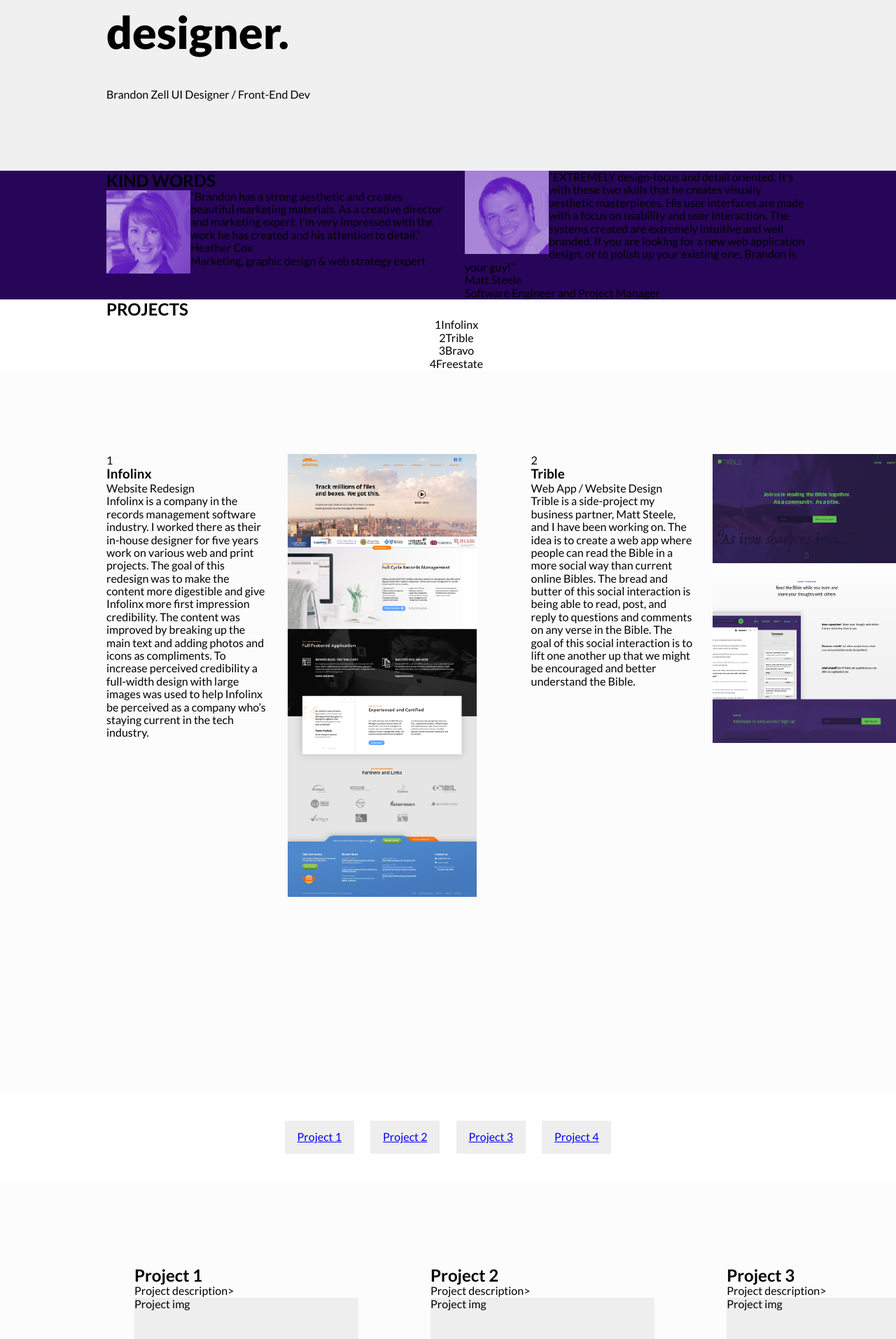
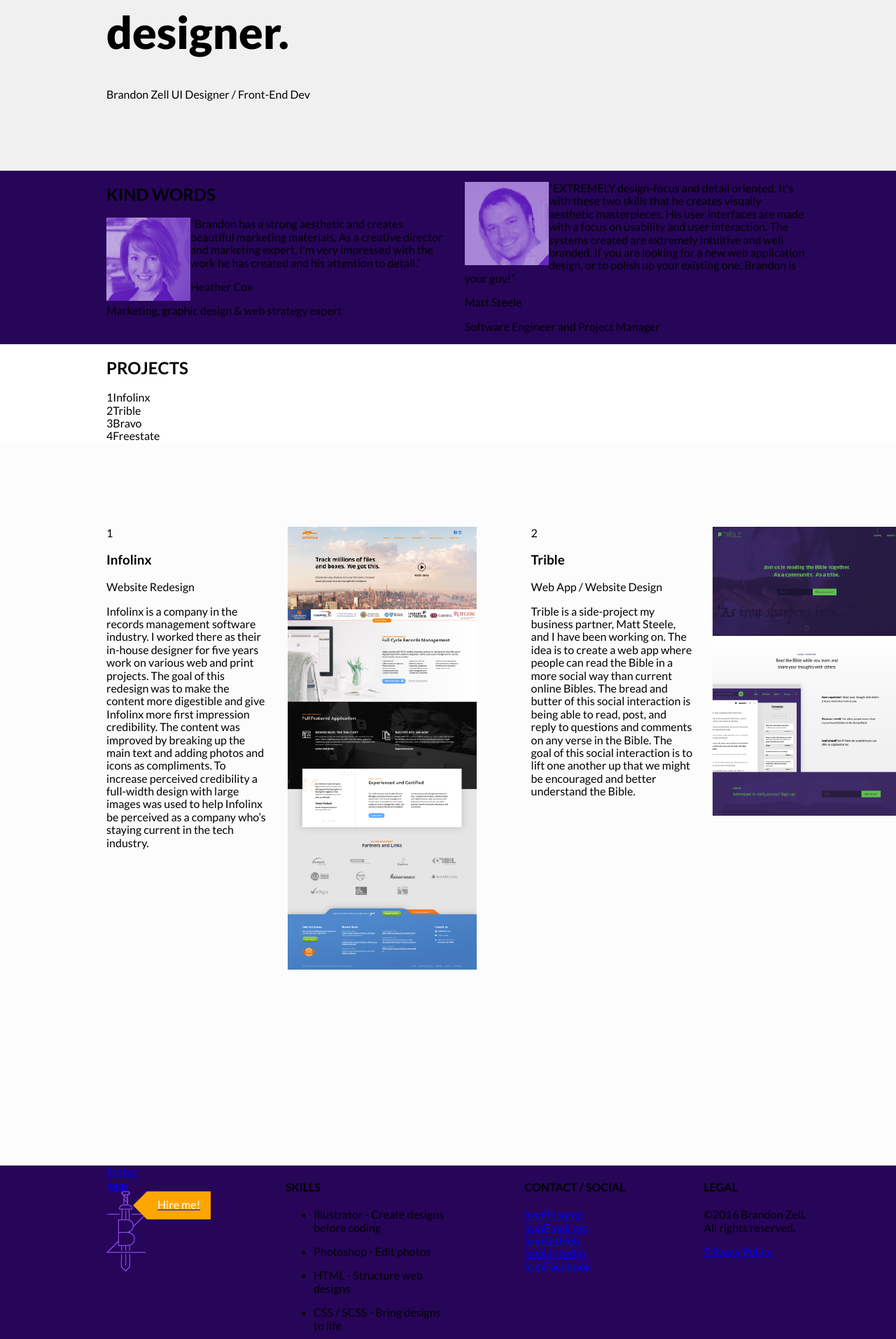
Before and after one commit to bzle/brandonz-me, a Jekyll site: the page built from index.html, in a window 1280 px wide. Shown: the part 471-2385 px from the top of the page at 70% size. Built offline with Jekyll 4.4.1, drawn with Linux system fonts in a browser that asks for light colours; nearby versions of some CDN libraries.

Commit message:
Updated '/index.html' via CloudCannon

```diff
--- a/index.html
+++ b/index.html
@@ -101,92 +101,6 @@
     </div>
 </section>
 
-
-
-
-
-
-<style>
-	* {
-		/*box-sizing: border-box;*/
-		margin: 0;
-		padding: 0;
-	}
-	nav {
-		text-align: center;
-	}
-	nav a {
-		background-color: #eee;
-		color: blue;
-		cursor: pointer;
-		display: inline-block;
-		margin: 40px 10px;
-		padding: 14px 18px;
-		text-decoration: underline;
-	}
-	.demo-section {
-		background-color: #fcfcfc;
-		overflow-x: scroll;
-		padding: 120px 0;
-		white-space: nowrap;
-	}
-	.demo-section > div {
-		float: left;
-		padding: 0 15vw;
-	}
-	.demo-project {
-		margin-right: 100px;
-		display: inline-block;
-		max-width: 70vw;
-	}
-	.demo-project:last-child {
-		margin-right: 0;
-	}
-	.project__heading {
-
-	}
-	.project__description {
-
-	}
-	.demo-project__img {
-		background-color: #eee;
-		width: 320px;
-		max-width: 100%;
-		height: 800px;
-	}
-</style>
-
-<nav>
-	<a class="project__link project-1__link" for="1">Project 1</a>
-	<a class="project__link project-2__link" for="2">Project 2</a>
-	<a class="project__link project-3__link" for="3">Project 3</a>
-	<a class="project__link project-4__link" for="4">Project 4</a>
-</nav>
-<section class="demo-section">
-	<div>
-		<div class="demo-project project-1">
-			<h2 class="project__heading">Project 1</h2>
-			<p class="project__description">Project description></p>
-			<div class="demo-project__img">Project img</div>
-		</div>
-		<div class="demo-project project-2">
-			<h2 class="project__heading">Project 2</h2>
-			<p class="project__description">Project description></p>
-			<div class="demo-project__img">Project img</div>
-		</div>
-		<div class="demo-project project-3">
-			<h2 class="project__heading">Project 3</h2>
-			<p class="project__description">Project description></p>
-			<div class="demo-project__img">Project img</div>
-		</div>
-		<div class="demo-project project-4">
-			<h2 class="project__heading">Project 4</h2>
-			<p class="project__description">Project description></p>
-			<div class="demo-project__img">Project img</div>
-		</div>
-	</div>
-</section>
-
 <!--split-->
 
 <script type="text/javascript">
```
